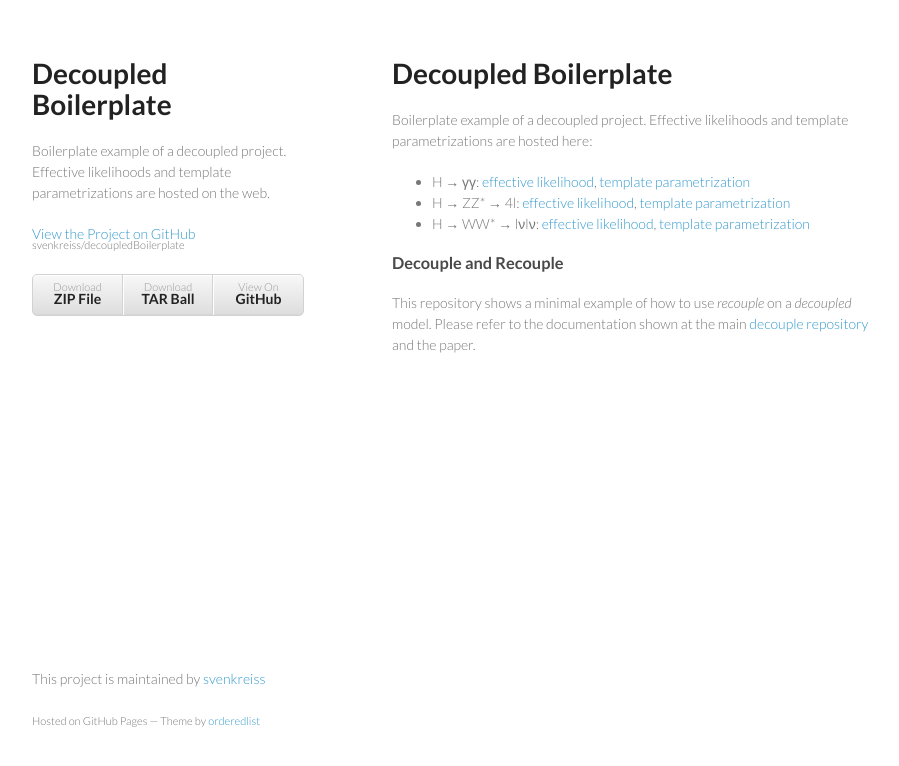
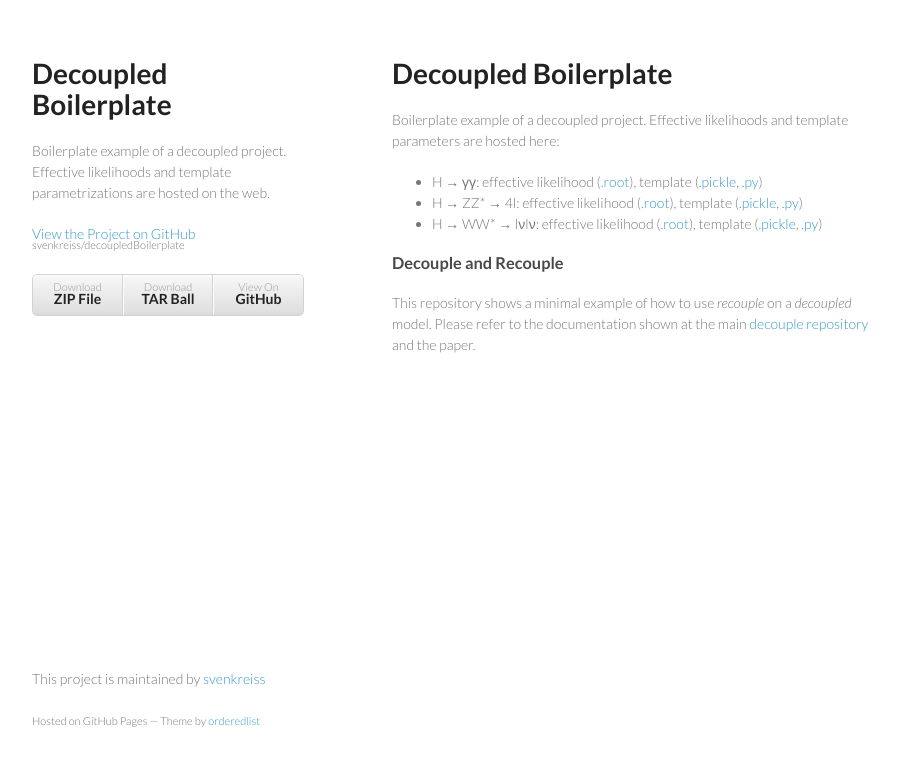
Before and after one commit to svenkreiss/decoupledDemo, a plain HTML site: page index.html in a window 1280 px wide. Shown: the whole page, without its empty margins (178-1077 px from the left). Drawn offline with Linux system fonts and the light colour scheme.

```diff
--- a/index.html
+++ b/index.html
@@ -31,15 +31,12 @@
         <h1>
 <a name="decoupled-boilerplate" class="anchor" href="#decoupled-boilerplate"><span class="octicon octicon-link"></span></a>Decoupled Boilerplate</h1>
 
-<p>Boilerplate example of a decoupled project. Effective likelihoods and template parametrizations are hosted here:</p>
+<p>Boilerplate example of a decoupled project. Effective likelihoods and template parameters are hosted here:</p>
 
 <ul>
-<li>H → γγ: <a href="http://svenkreiss.github.com/decoupledBoilerplate/data/2ph_effectiveLikelihood.root">effective likelihood</a>, <a href="http://svenkreiss.github.com/decoupledBoilerplate/data/2ph_templateParametrization.pickle">template parametrization</a>
-</li>
-<li>H → ZZ* → 4l: <a href="http://svenkreiss.github.com/decoupledBoilerplate/data/4l_effectiveLikelihood.root">effective likelihood</a>, <a href="http://svenkreiss.github.com/decoupledBoilerplate/data/4l_templateParametrization.pickle">template parametrization</a>
-</li>
-<li>H → WW* → lνlν: <a href="http://svenkreiss.github.com/decoupledBoilerplate/data/lvlv_effectiveLikelihood.root">effective likelihood</a>, <a href="http://svenkreiss.github.com/decoupledBoilerplate/data/lvlv_templateParametrization.pickle">template parametrization</a>
-</li>
+<li>H → γγ: effective likelihood (<a href="http://svenkreiss.github.com/decoupledBoilerplate/data/2ph_effectiveLikelihood.root">.root</a>), template (<a href="http://svenkreiss.github.com/decoupledBoilerplate/data/2ph_templateParametrization.pickle">.pickle</a>, <a href="http://svenkreiss.github.com/decoupledBoilerplate/data/2ph_templateParametrization.py">.py</a>)</li>
+<li>H → ZZ* → 4l: effective likelihood (<a href="http://svenkreiss.github.com/decoupledBoilerplate/data/4l_effectiveLikelihood.root">.root</a>), template (<a href="http://svenkreiss.github.com/decoupledBoilerplate/data/4l_templateParametrization.pickle">.pickle</a>, <a href="http://svenkreiss.github.com/decoupledBoilerplate/data/4l_templateParametrization.py">.py</a>)</li>
+<li>H → WW* → lνlν: effective likelihood (<a href="http://svenkreiss.github.com/decoupledBoilerplate/data/lvlv_effectiveLikelihood.root">.root</a>), template (<a href="http://svenkreiss.github.com/decoupledBoilerplate/data/lvlv_templateParametrization.pickle">.pickle</a>, <a href="http://svenkreiss.github.com/decoupledBoilerplate/data/lvlv_templateParametrization.py">.py</a>)</li>
 </ul><h3>
 <a name="decouple-and-recouple" class="anchor" href="#decouple-and-recouple"><span class="octicon octicon-link"></span></a>Decouple and Recouple</h3>
 
```
Also changed, not shown: params.json (+1 -1 lines).
